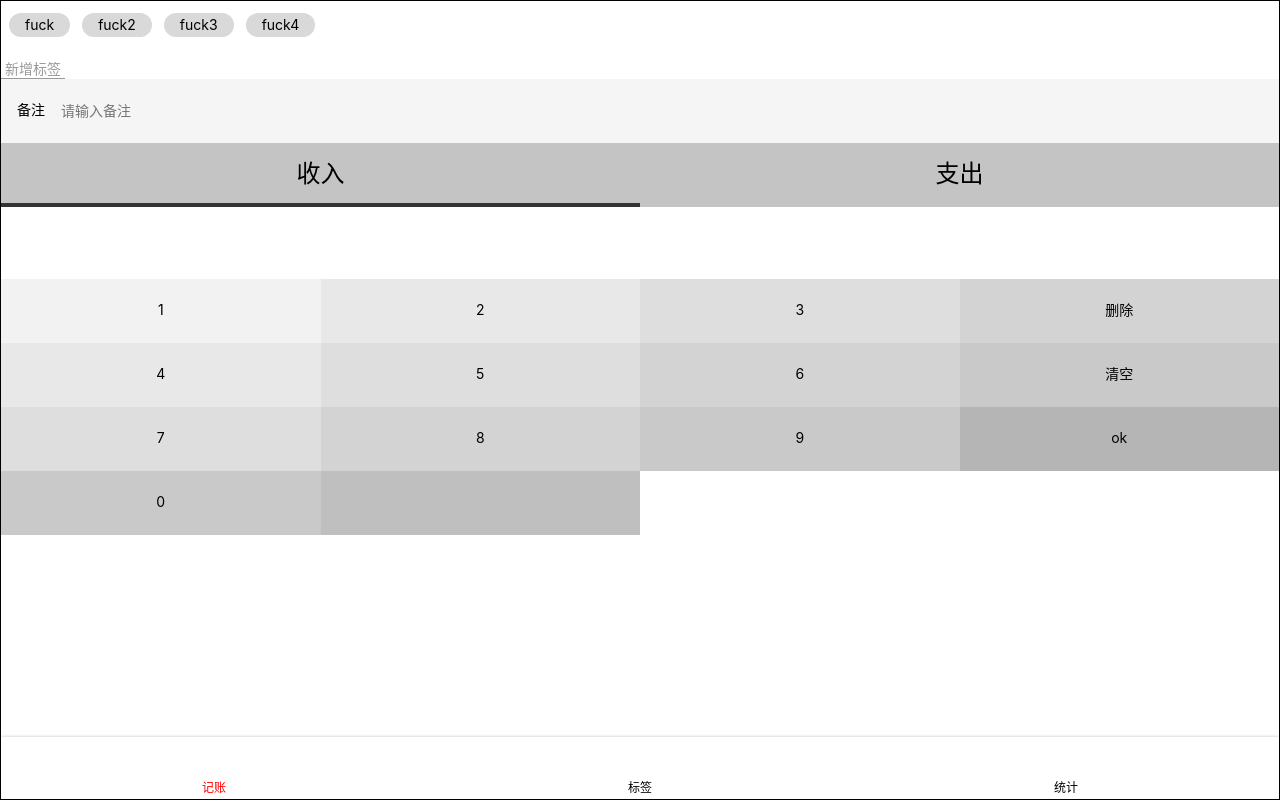
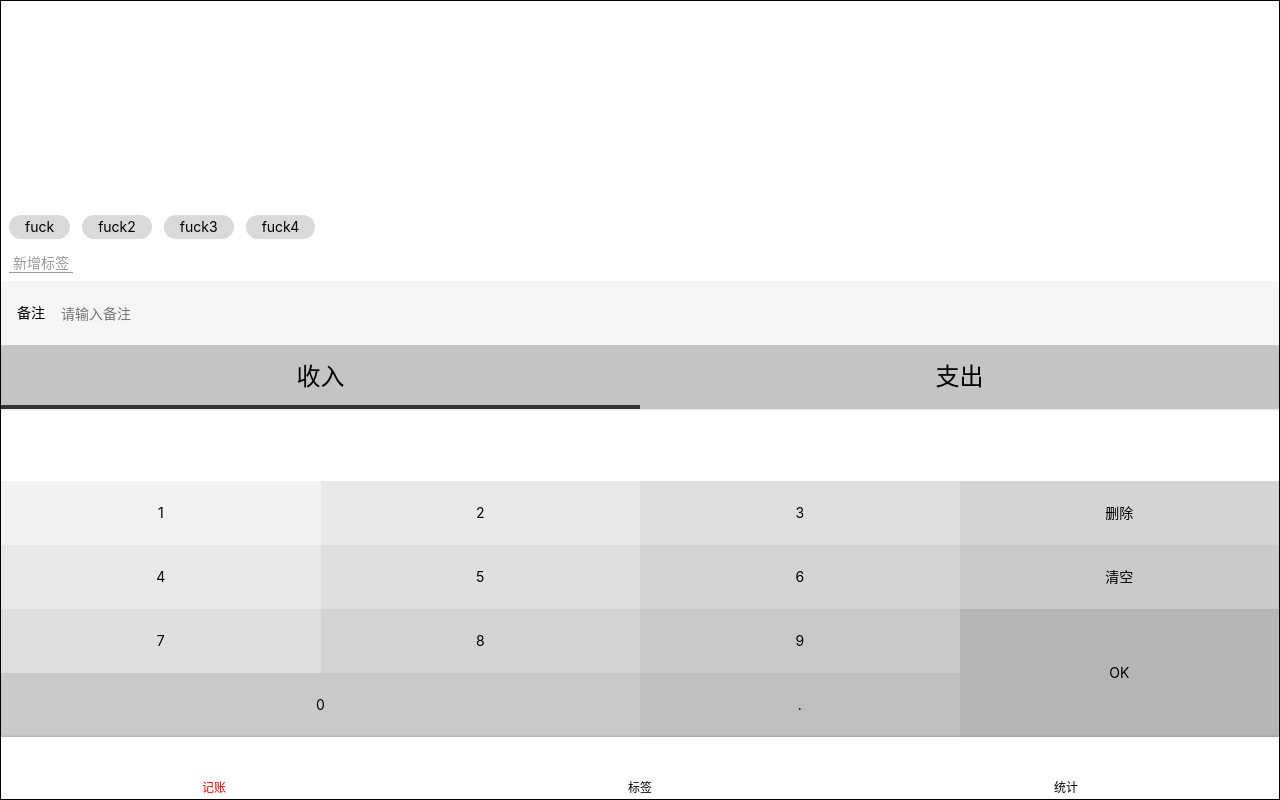
Before and after one commit to Hanqing1996/zhq-react-record, a React app: page /money in a window 1280 px wide. Built offline with nearby package versions, Linux system fonts and the light colour scheme.

Commit message:
完成 Money 页面样式

```diff
--- /dev/null
+++ b/src/assets/style/style-var.js
@@ -0,0 +1,16 @@
+import styled from "styled-components";
+
+const colorShadow=`rgba(0, 0, 0, 0.25)`
+
+export const ClearFix=styled.div`
+  &::after {
+    content: '';
+    clear: both;
+    display: block;
+  }
+`
+
+export const InnerShadow=styled.div`
+  box-shadow: inset 0 -3px 3px -3px ${colorShadow},
+  inset 0 3px 3px -3px ${colorShadow};
+`
--- a/src/components/Layout.tsx
+++ b/src/components/Layout.tsx
@@ -10,6 +10,8 @@ const LayoutWrapper = styled.div`
 `
 const Content = styled.div`
     overflow: auto;
+    display: flex;
+    flex-direction: column;
     flex-grow: 1;
 `
 
--- a/src/components/money/NumberPad.tsx
+++ b/src/components/money/NumberPad.tsx
@@ -1,29 +1,21 @@
 import styled from "styled-components";
 import React from "react";
-
-import 'assets/style/var.scss'
 import {darken} from "polished";
 
-
-// styled-components usage
-const div = styled.div`
-  background: ${darken(0.2, '#FFCD64')};
-  background: ${darken('0.2', 'rgba(255,205,100,0.7)')};
-`
-
+import {ClearFix,InnerShadow} from 'assets/style/style-var'
 
 const bg = '#f2f2f2'
-const NumberPadWrapper = styled.div`
+const NumberPadWrapper = styled(InnerShadow)`
         > .output {
             font-size: 36px;
             font-family: Consolas;
             padding: 9px 0;
             text-align: right;
             min-height: 72px;
-            @extend %innerShadow;
         }
-        > .buttons {
-            @extend %clearFix;
+`
+
+const Buttons = styled(ClearFix)`
         > button {
             width: 25%;
             height: 64px;
@@ -59,14 +51,13 @@ const NumberPadWrapper = styled.div`
                 background: ${darken(4 * 0.06, bg)};
             }
         }
-        }
 `
 
 const NumberPad = () => {
     return (
         <NumberPadWrapper>
             <div className="output"></div>
-            <div className="buttons">
+            <Buttons>
                 <button>1</button>
                 <button>2</button>
                 <button>3</button>
@@ -78,10 +69,10 @@ const NumberPad = () => {
                 <button>7</button>
                 <button>8</button>
                 <button>9</button>
-                <button>ok</button>
-                <button>0</button>
-                <button></button>
-            </div>
+                <button className='ok'>OK</button>
+                <button className='zero'>0</button>
+                <button>.</button>
+            </Buttons>
         </NumberPadWrapper>
     )
 }
```
Also changed, not shown: src/components/money/MoneyTags.tsx (+3 -6 lines). Lines whose indentation alone changed are shown as unchanged.
